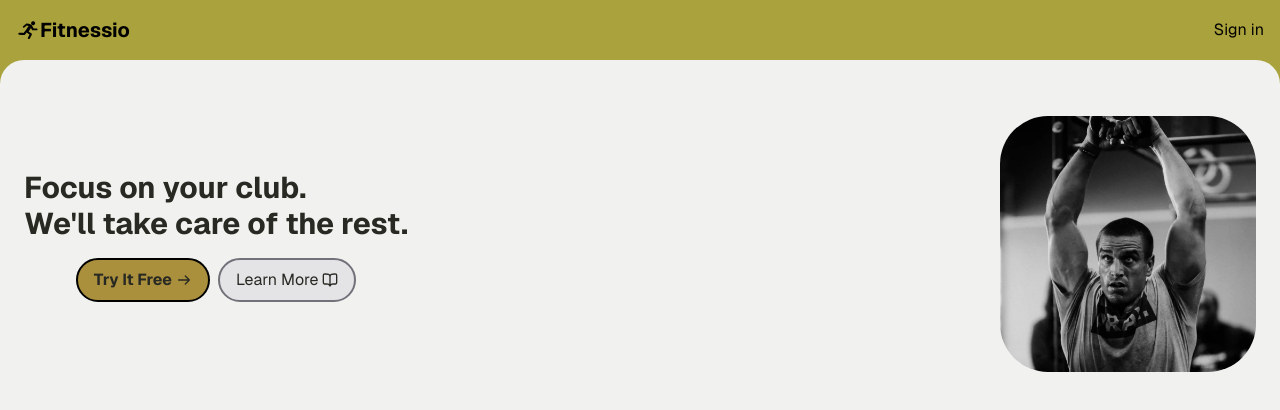
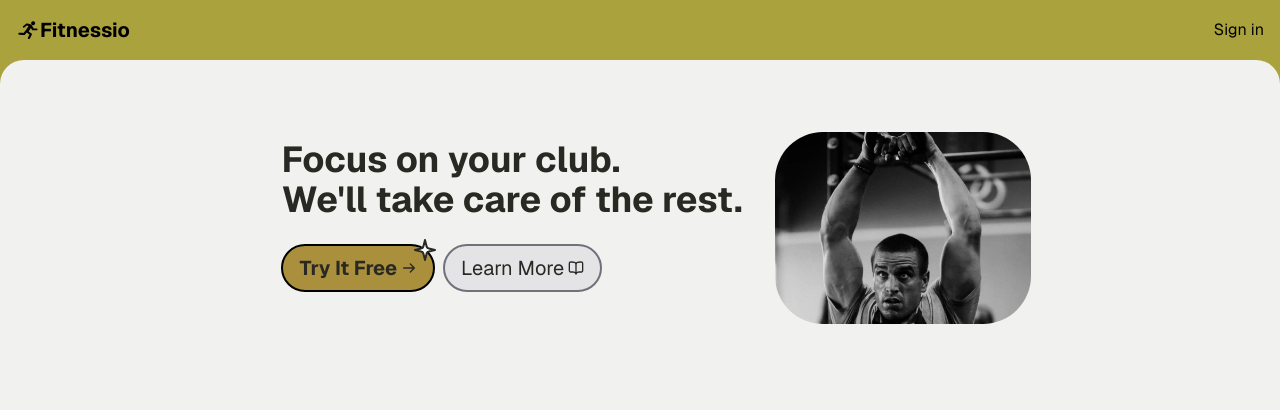
Before and after one commit to dylewskii/fitness-saas, a Next.js app: page / in a window 1280 px wide. Shown: the top 410 px of the page. Built offline with nearby package versions, Linux system fonts and the light colour scheme; no server answers.

Commit message:
fix styles

```diff
--- a/src/components/exercise-card.tsx
+++ b/src/components/exercise-card.tsx
@@ -4,7 +4,7 @@ import swingingKettlebell from "public/swinging-kettlebell.webp";
 
 export default function ExerciseCard() {
   return (
-    <div className="sm:rounded-4xl h-[24rem] w-full overflow-hidden sm:h-[16rem] sm:w-[16rem]">
+    <div className="sm:rounded-4xl my-auto h-[24rem] w-full overflow-hidden sm:h-[12rem] sm:w-[16rem]">
       <Image
         src={swingingKettlebell}
         alt="A man swinging a kettlebell upwards."
--- a/src/components/hero.tsx
+++ b/src/components/hero.tsx
@@ -3,14 +3,15 @@ import ExerciseCard from "./exercise-card";
 
 export default function Hero() {
   return (
-    <section className="relative mt-10 flex flex-col sm:flex-row sm:justify-between sm:px-6 sm:py-4">
-      <div className="mx-auto sm:m-0 sm:my-auto">
-        <h1 className="bg-background text-3xl font-bold sm:my-auto">
+    <section className="relative flex flex-col py-6 sm:flex-row sm:justify-between sm:px-16 sm:py-14 md:justify-center md:px-32">
+      <div className="mx-auto px-8 py-6 sm:m-0 sm:my-auto">
+        <h1 className="bg-background block text-3xl font-bold sm:my-auto md:text-4xl">
           Focus on your club. <br />
           We&apos;ll take care of the rest.
         </h1>
-        <div className="my-4 flex items-center justify-center gap-2">
-          <button className="bg-secondary text-copy group flex items-center gap-1 rounded-3xl border-2 border-black px-4 py-2 font-bold hover:bg-[hsl(46,48%,45%)]/80">
+
+        <div className="flex items-center justify-center gap-2 py-6 sm:justify-start md:flex-row">
+          <button className="bg-secondary text-copy group relative flex min-w-fit items-center gap-1 rounded-3xl border-2 border-black px-4 py-2 font-bold hover:bg-[hsl(46,48%,45%)]/80 md:px-[1rem] md:py-[0.5rem] md:text-xl">
             Try It Free
             <svg
               className="flex h-4 w-4 items-center transition group-hover:translate-x-1"
@@ -26,11 +27,22 @@ export default function Hero() {
                 strokeLinejoin="round"
               />
             </svg>
-            <span className="absolute -left-2 top-1 -z-10 rounded-3xl bg-black px-4 py-2">
-              Try it Free
-            </span>
+            <svg
+              className="absolute -right-1 -top-2 h-6 w-6"
+              viewBox="0 0 24 24"
+              fill="white"
+              xmlns="http://www.w3.org/2000/svg"
+            >
+              <path
+                d="M12 2L10.6985 7.20599C10.4445 8.22185 10.3176 8.72978 10.0531 9.14309C9.81915 9.50868 9.50868 9.81915 9.14309 10.0531C8.72978 10.3176 8.22185 10.4445 7.20599 10.6985L2 12L7.20599 13.3015C8.22185 13.5555 8.72978 13.6824 9.14309 13.9469C9.50868 14.1808 9.81915 14.4913 10.0531 14.8569C10.3176 15.2702 10.4445 15.7782 10.6985 16.794L12 22L13.3015 16.794C13.5555 15.7782 13.6824 15.2702 13.9469 14.8569C14.1808 14.4913 14.4913 14.1808 14.8569 13.9469C15.2702 13.6824 15.7782 13.5555 16.794 13.3015L22 12L16.794 10.6985C15.7782 10.4445 15.2702 10.3176 14.8569 10.0531C14.4913 9.81915 14.1808 9.50868 13.9469 9.14309C13.6824 8.72978 13.5555 8.22185 13.3015 7.20599L12 2Z"
+                stroke="currentColor"
+                strokeWidth="2"
+                strokeLinecap="round"
+                strokeLinejoin="round"
+              />
+            </svg>
           </button>
-          <button className="group flex items-center gap-1 rounded-3xl border-2 border-zinc-500 bg-zinc-200 px-4 py-2">
+          <button className="group flex min-w-fit items-center gap-1 rounded-3xl border-2 border-zinc-500 bg-zinc-200 px-4 py-2 md:px-[1rem] md:py-[0.5rem] md:text-xl">
             Learn More
             <svg
               className="h-4 w-4 transition group-hover:scale-110"
@@ -50,7 +62,7 @@ export default function Hero() {
         </div>
       </div>
 
-      <div className="bg-background absolute top-[9rem] z-10 w-full rounded-b-3xl p-2 sm:hidden"></div>
+      <div className="bg-background absolute top-[14rem] w-full rounded-b-3xl p-4 sm:hidden"></div>
       <ExerciseCard />
     </section>
   );
--- a/src/components/topnav.tsx
+++ b/src/components/topnav.tsx
@@ -9,7 +9,7 @@ type TopNavProps = {
 export function TopNav({ className }: TopNavProps) {
   return (
     <nav
-      className={`${className} bg-primary flex w-full items-center justify-between p-4`}
+      className={`${className} bg-primary flex w-full max-w-[1920px] items-center justify-between p-4`}
     >
       <div className="flex items-center text-xl font-bold">
         <svg
```
